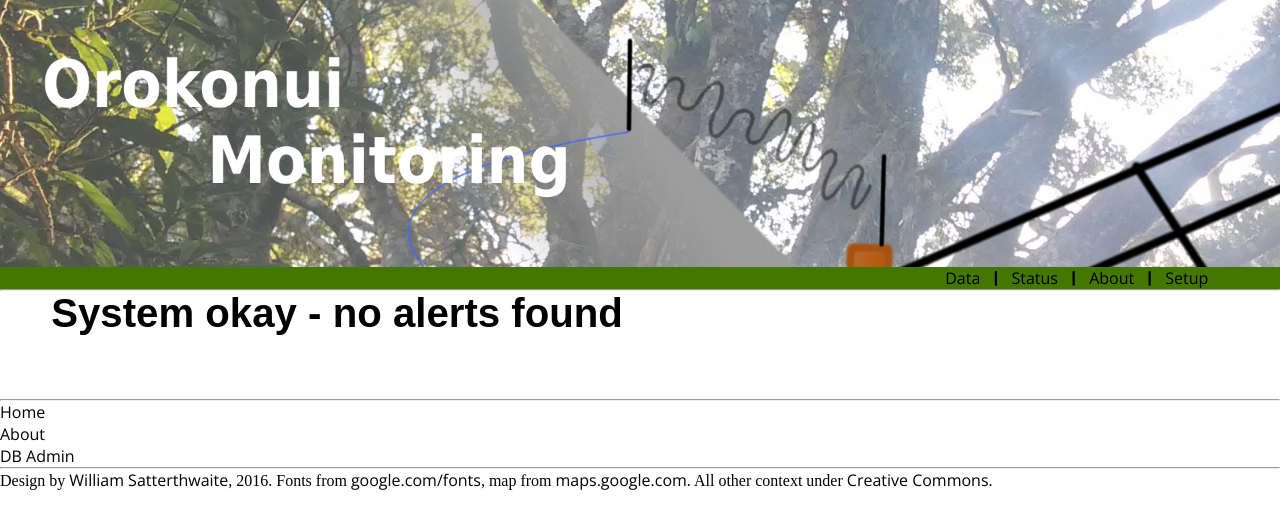
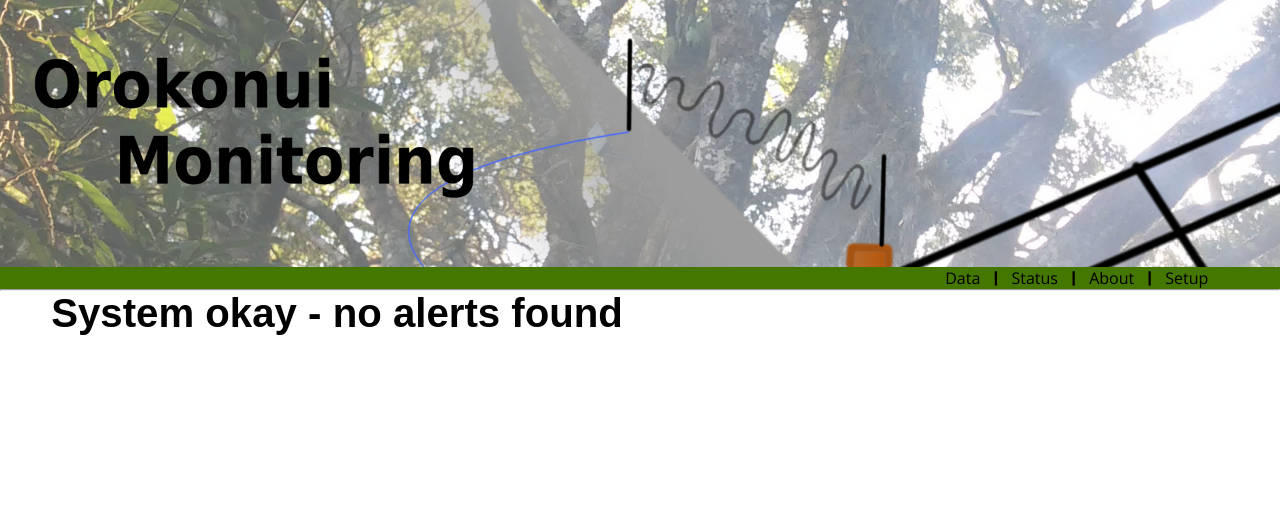
Before and after one commit to green0range/IoT-ecosanctuary-web-monitoring, a PHP site: page /status.php in a window 1280 px wide. Shown: the top 529 px of the page. Run offline with PHP 8.4, Linux system fonts and the light colour scheme; data that the repository does not hold is empty.

Commit message:
graphics again

```diff
--- a/about.php
+++ b/about.php
@@ -77,12 +77,6 @@
 <br>
 <br>
       </div>
-			<div id="footer">
-				<hr>
-				<p>Design by <a href="https://twitter.com/WilliamSatterth">William Satterthwaite</a>, 2016. Fonts from <a href="https://www.google.com/fonts">google.com/fonts</a>, map from <a href="https://maps.google.com">maps.google.com</a>. All other context under
-				<a href="https://creativecommons.org/licenses/by/4.0/">Creative Commons</a>.</p>
-				<br>
-			</div>
 		</div>
 	</body>
 </html>
--- a/status.php
+++ b/status.php
@@ -332,15 +332,6 @@ echo $messages;
 <!-- End dynatic section -->
 	</div>
 		</div>
-			<div id="footer">
-				<hr>
-				<a href="index.php#header">Home</a><br>
-				<a href="about.html">About</a><br>
-				<a href="phpmyadmin">DB Admin</a><br>
-				<hr>
-				<p>Design by <a href="https://twitter.com/WilliamSatterth">William Satterthwaite</a>, 2016. Fonts from <a href="https://www.google.com/fonts">google.com/fonts</a>, map from <a href="https://maps.google.com">maps.google.com</a>. All other context under
-				<a href="https://creativecommons.org/licenses/by/4.0/">Creative Commons</a>.</p>
-			</div>
 		</div>
 	</body>
 </html>
```
Also changed, not shown: resource/header.jpg, resource/header.png.
